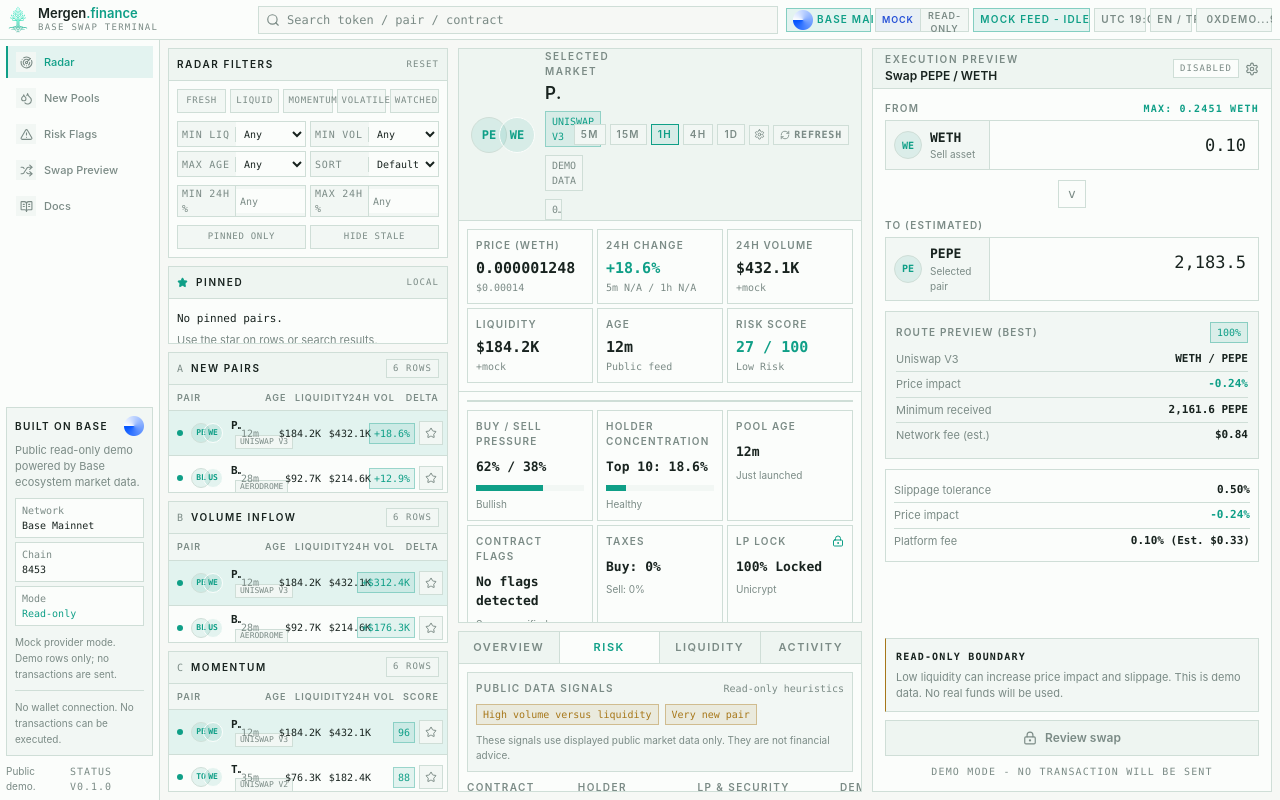
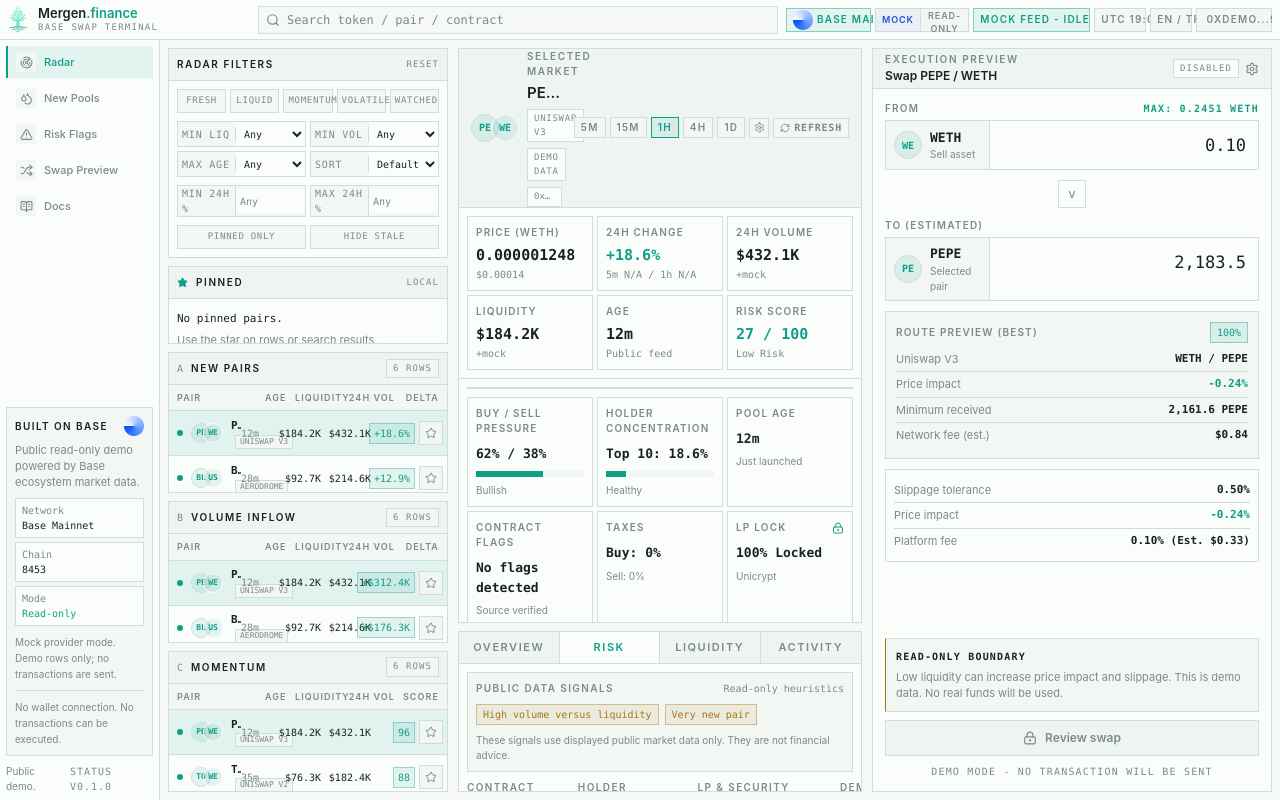
Before and after one commit to Edizemre1/base-market-terminal-lite, a Next.js app: page / in a window 1280 px wide. Built offline with nearby package versions, Linux system fonts and the light colour scheme.

Commit message:
Make terminal default Mergen-first

```diff
--- a/src/components/base-terminal/SelectedPairPanel.tsx
+++ b/src/components/base-terminal/SelectedPairPanel.tsx
@@ -35,46 +35,46 @@
       data-testid="selected-pair-panel"
     >
       <div className="flex min-h-10 shrink-0 items-center justify-between gap-3 border-b border-base-line bg-base-raised px-3">
-        <div className="flex min-w-0 items-center gap-2.5">
+        <div className="flex min-w-0 items-center gap-2">
           <PairAvatarStack
             baseSymbol={pair.baseToken}
             quoteSymbol={pair.quoteToken}
             baseLogoUrl={pair.tokenLogoUrl}
             quoteLogoUrl={pair.quoteTokenLogoUrl}
-            size="lg"
+            size="md"
           />
           <div className="min-w-0">
             <p className="text-[10px] font-semibold uppercase tracking-[0.16em] text-base-muted">
               Selected market
             </p>
-          <div className="mt-1 flex min-w-0 flex-wrap items-center gap-2">
+            <div className="mt-1 flex min-w-0 flex-wrap items-center gap-1.5">
               <h1
-              className="truncate text-[17px] font-semibold leading-5 text-base-text"
+                className="truncate text-[15px] font-semibold leading-5 text-base-text"
                 data-testid="selected-pair-title"
               >
                 {pair.pair}
               </h1>
-            <span className="border border-base-mint/35 bg-base-mint/10 px-1.5 py-0.5 font-mono text-[10px] uppercase text-base-mint">
+              <span className="border border-base-line bg-base-panel px-1.5 py-0.5 font-mono text-[9px] uppercase tracking-[0.08em] text-base-muted">
                 {pair.dexName ?? pair.dex}
               </span>
-            <span className="border border-base-line bg-base-elevated px-1.5 py-0.5 font-mono text-[10px] uppercase text-base-muted">
+              <span className="border border-base-line bg-base-panel px-1.5 py-0.5 font-mono text-[9px] uppercase tracking-[0.08em] text-base-muted">
                 {pair.dataSource === "mock" ? "Demo data" : "Read-only data"}
               </span>
-            <span className="max-w-[150px] truncate border border-base-line bg-base-elevated px-1.5 py-0.5 font-mono text-[10px] text-base-muted">
+              <span className="max-w-[128px] truncate border border-base-line bg-base-panel px-1.5 py-0.5 font-mono text-[9px] text-base-muted">
                 {pair.address}
               </span>
               {isDemoFallbackSelected ? (
-              <span className="border border-base-amber/45 bg-base-amber/10 px-1.5 py-0.5 font-mono text-[10px] text-base-amber">
+                <span className="border border-base-amber/45 bg-base-amber/10 px-1.5 py-0.5 font-mono text-[9px] text-base-amber">
                   Demo fallback selected
                 </span>
               ) : null}
               {pair.stale ? (
-              <span className="border border-base-amber/45 bg-base-amber/10 px-1.5 py-0.5 font-mono text-[10px] text-base-amber">
+                <span className="border border-base-amber/45 bg-base-amber/10 px-1.5 py-0.5 font-mono text-[9px] text-base-amber">
                   {pair.staleReason ?? "Stale selected pair"}
                 </span>
               ) : null}
               {outsideCurrentFilter ? (
-              <span className="border border-base-amber/45 bg-base-amber/10 px-1.5 py-0.5 font-mono text-[10px] text-base-amber">
+                <span className="border border-base-amber/45 bg-base-amber/10 px-1.5 py-0.5 font-mono text-[9px] text-base-amber">
                   Outside current filter
                 </span>
               ) : null}
--- a/src/data/providers/index.ts
+++ b/src/data/providers/index.ts
@@ -23,6 +23,13 @@
 const DEFAULT_MARKET_DATA_MODE: MarketDataMode = "mock";
 const FEED_ROW_TARGET = 8;
 const READ_ONLY_DATA_FALLBACK_LABEL = "Read-only data + demo fallback";
+const NEUTRAL_DEFAULT_PAIR_ORDER = [
+  ["WETH", "USDC"],
+  ["USDC", "WETH"],
+  ["AERO", "USDC"],
+  ["WETH", "USDBC"],
+  ["CBBTC", "WETH"]
+] as const;
 
 export function resolveMarketDataMode(
   mode = process.env.MARKET_DATA_MODE ?? process.env.NEXT_PUBLIC_MARKET_DATA_MODE
@@ -240,7 +247,7 @@
 }
 
 function getPairKey(pair: BasePair) {
-  return `${pair.baseToken.toLowerCase()}-${pair.quoteToken.toLowerCase()}`;
+  return `${normalizePairToken(pair.baseToken)}-${normalizePairToken(pair.quoteToken)}`;
 }
 
 function getDefaultPairId({
@@ -255,11 +262,7 @@
   const orderedPairs = [...newPairs, ...volumeInflows, ...momentumPairs];
   const liveOhlcvPairs = orderedPairs.filter(isLivePairWithOhlcv);
   const preferredOhlcvPair =
-    liveOhlcvPairs.find(
-      (pair) =>
-        pair.baseToken.toUpperCase() === "VIRTUAL" &&
-        pair.quoteToken.toUpperCase() === "WETH"
-    ) ?? liveOhlcvPairs[0];
+    findPreferredNeutralPair(liveOhlcvPairs) ?? getHighestQualityPair(liveOhlcvPairs);
 
   if (preferredOhlcvPair) {
     return preferredOhlcvPair.id;
@@ -284,3 +287,31 @@
 function isLivePairWithOhlcv(pair: BasePair) {
   return isLivePair(pair) && pair.chartSource === "geckoterminal";
 }
+
+function findPreferredNeutralPair(pairs: BasePair[]) {
+  for (const [baseToken, quoteToken] of NEUTRAL_DEFAULT_PAIR_ORDER) {
+    const match = pairs.find(
+      (pair) =>
+        normalizePairToken(pair.baseToken) === baseToken &&
+        normalizePairToken(pair.quoteToken) === quoteToken
+    );
+
+    if (match) {
+      return match;
+    }
+  }
+
+  return undefined;
+}
+
+function getHighestQualityPair(pairs: BasePair[]) {
+  return [...pairs].sort((left, right) => getPairQualityScore(right) - getPairQualityScore(left))[0];
+}
+
+function getPairQualityScore(pair: BasePair) {
+  return pair.liquidity * 0.65 + pair.volume24h * 0.35;
+}
+
+function normalizePairToken(symbol: string) {
+  return symbol.trim().replace(/[^a-z0-9]/gi, "").toUpperCase();
+}
--- a/src/lib/base-terminal/radar.ts
+++ b/src/lib/base-terminal/radar.ts
@@ -58,7 +58,17 @@
 ];
 
 export function getInitialRadarState() {
-  return readRadarStateFromUrl() ?? readRadarStateFromStorage() ?? DEFAULT_RADAR_STATE;
+  const urlState = readRadarStateFromUrl();
+
+  if (urlState) {
+    return urlState;
+  }
+
+  if (isReadOnlyDemoUrl()) {
+    return DEFAULT_RADAR_STATE;
+  }
+
+  return readRadarStateFromStorage() ?? DEFAULT_RADAR_STATE;
 }
 
 export function readRadarStateFromUrl() {
@@ -67,9 +77,7 @@
   }
 
   const params = new URLSearchParams(window.location.search);
-  const hasRadarParam = ["rliq", "rvol", "rage", "rmin", "rmax", "rpin", "rhide", "rsort"].some(
-    (key) => params.has(key)
-  );
+  const hasRadarParam = hasRadarUrlParam(params);
 
   if (!hasRadarParam) {
     return undefined;
@@ -85,6 +93,22 @@
     hideStale: params.get("rhide") === "1",
     sort: parseRadarSort(params.get("rsort") ?? "feed")
   });
+}
+
+function hasRadarUrlParam(params: URLSearchParams) {
+  return ["rliq", "rvol", "rage", "rmin", "rmax", "rpin", "rhide", "rsort"].some((key) =>
+    params.has(key)
+  );
+}
+
+function isReadOnlyDemoUrl() {
+  if (typeof window === "undefined") {
+    return false;
+  }
+
+  const params = new URLSearchParams(window.location.search);
+
+  return params.get("data") === "dexscreener" && !hasRadarUrlParam(params);
 }
 
 export function readRadarStateFromStorage() {
```
Lines whose indentation alone changed are shown as unchanged.
